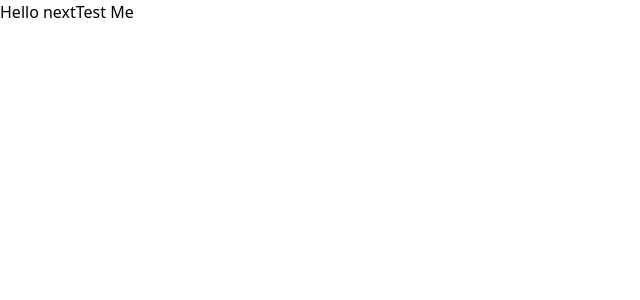
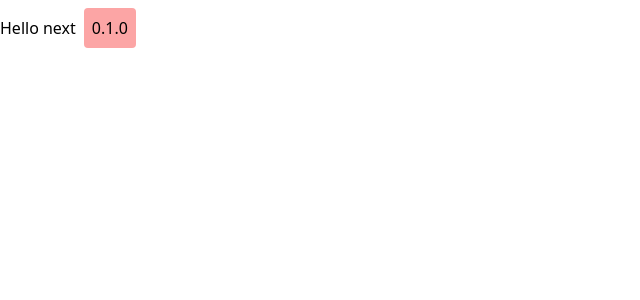
Before and after one commit to betulkaplan/advise-me, a Next.js app: page / in a window 1280 px wide. Shown: the top 300 px of the page, without its empty margins (0-640 px from the left). Built offline with nearby package versions, Linux system fonts and the light colour scheme.

Commit message:
read version

```diff
--- a/pages/index.tsx
+++ b/pages/index.tsx
@@ -1,6 +1,7 @@
 import Head from "next/head";
 import Image from "next/image";
 import { Inter } from "next/font/google";
+import { version } from "../package.json";
 
 const inter = Inter({ subsets: ["latin"] });
 
@@ -15,7 +16,7 @@ export default function Home() {
       </Head>
       <main>
         Hello next
-        <button>Test Me</button>
+        <button className="bg-red-300 p-2 m-2 rounded">{version}</button>
       </main>
     </>
   );
```
